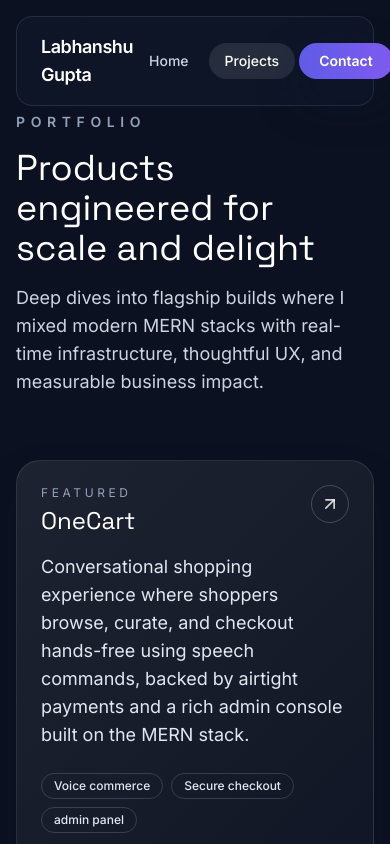
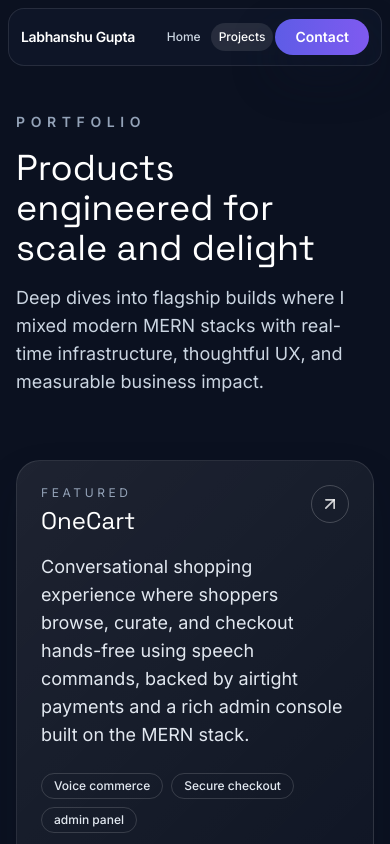
Before and after one commit to labhanshu03/Portfolio, a React (Vite) app: page /projects in a window 390 px wide. Shown: the top 844 px of the page. Built offline with nearby package versions, Linux system fonts and the light colour scheme.

Commit message:
Adjust Navbar styles for responsiveness and spacing

```diff
--- a/src/components/Navbar.jsx
+++ b/src/components/Navbar.jsx
@@ -32,22 +32,25 @@ const Navbar = () => {
       initial={{ opacity: 0, y: -24 }}
       animate={{ opacity: 1, y: 0 }}
       transition={{ duration: 0.6, ease: 'easeOut' }}
-      className="fixed inset-x-0 top-0 z-30 flex justify-center px-4 py-4"
+      className="fixed inset-x-0 top-0 z-30 flex justify-center px-2 py-2 sm:px-4 sm:py-4"
+
     >
-      <div className="flex w-full max-w-6xl items-center justify-between rounded-2xl border border-white/10 bg-slate-900/80 px-6 py-4 backdrop-blur-2xl">
+
+          <div className="flex w-full max-w-6xl items-center justify-between gap-2 rounded-2xl border border-white/10 bg-slate-900/80 px-3 py-2.5 sm:px-6 sm:py-4 backdrop-blur-2xl">
         <Link
           to="/"
-          className="text-lg font-semibold tracking-tight text-white"
+           className="text-sm sm:text-lg font-semibold tracking-tight text-white whitespace-nowrap"
         >
           Labhanshu Gupta
         </Link>
 
-        <nav className="flex items-center gap-1 text-sm font-medium text-slate-200">
+
+            <nav className="flex items-center gap-0.5 sm:gap-1 text-xs sm:text-sm font-medium text-slate-200">
           {navItems.map((item) => (
             <Link
               key={item.label}
               to={item.path}
-              className={`rounded-full px-4 py-2 transition-colors ${
+              className={`rounded-full px-2 py-1.5 sm:px-4 sm:py-2 transition-colors ${
                 location.pathname === item.path
                   ? 'bg-white/10 text-white'
                   : 'text-slate-300 hover:bg-white/5'
```
